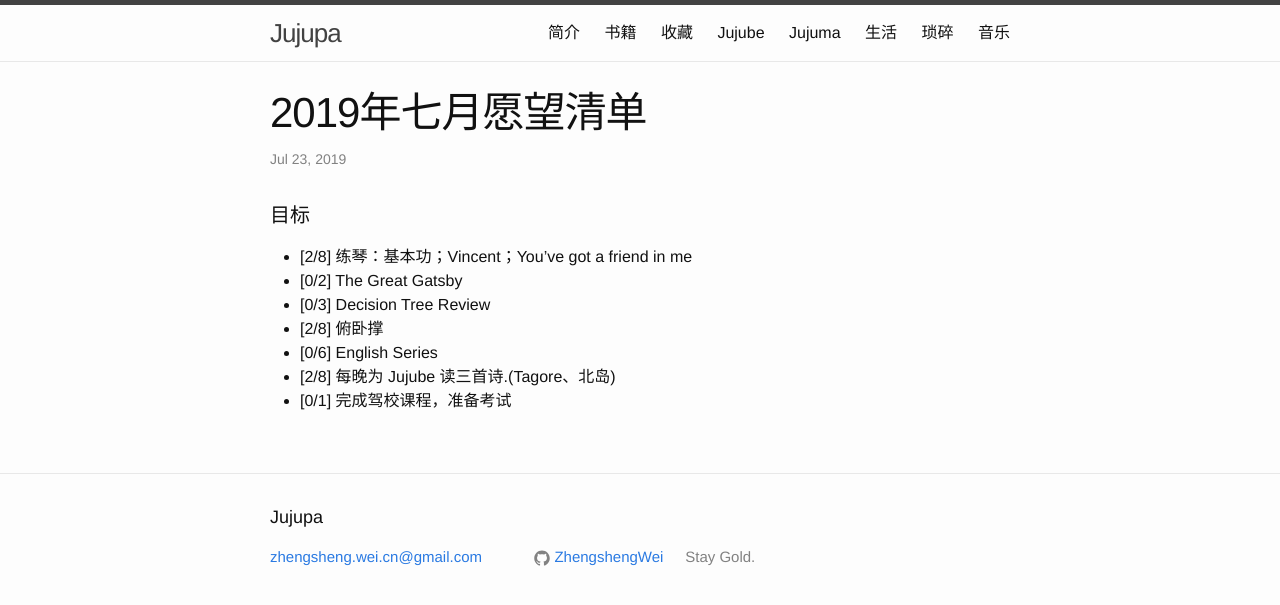
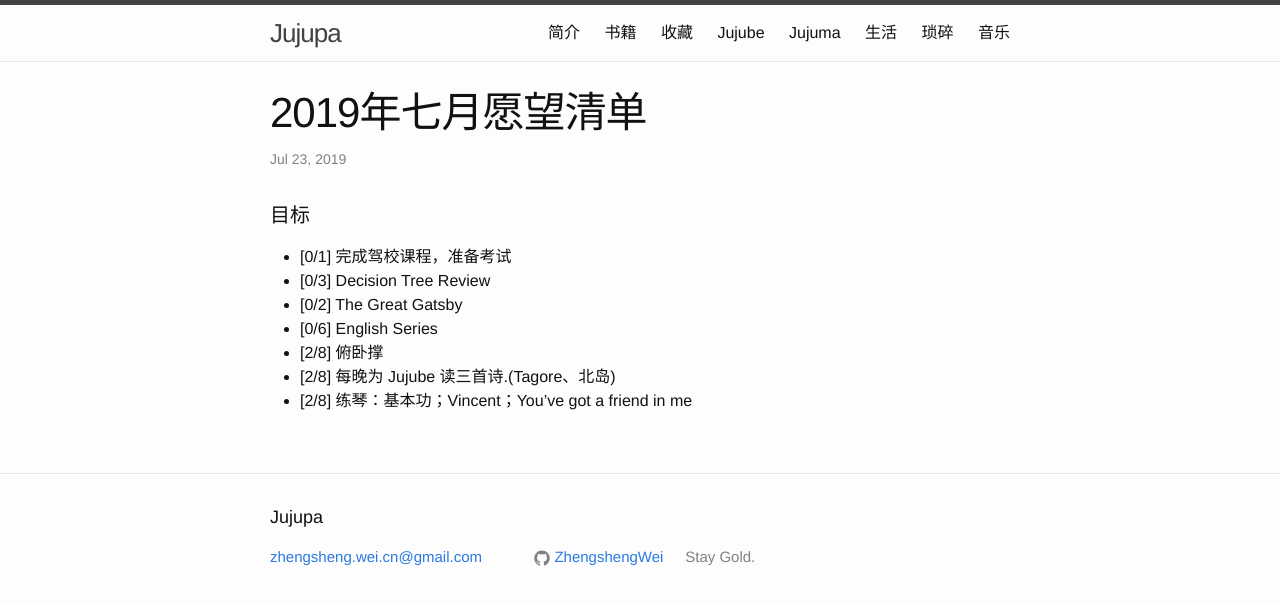
Before and after one commit to ZhengshengWei/zhengshengwei.github.io, a Jekyll site: the page built from _posts/2019-07-23-July-Wish.md, in a window 1280 px wide. Shown: the top 605 px of the page. Built offline with Jekyll 4.4.1, drawn with Linux system fonts in a browser that asks for light colours; comment, search, counter and statistics services are not loaded.

Commit message:
update wishes

```diff
--- a/_posts/2019-07-23-July-Wish.md
+++ b/_posts/2019-07-23-July-Wish.md
@@ -10,10 +10,10 @@ modify: 2019-07-23 14:00:00
 
 #### 目标
 
++ [0/1] 完成驾校课程，准备考试
++ [0/3] Decision Tree Review
++ [0/2] The Great Gatsby
++ [0/6] English Series
++ [2/8] 俯卧撑
++ [2/8] 每晚为 Jujube 读三首诗.(Tagore、北岛)
 + [2/8] 练琴：基本功；Vincent；You've got a friend in me
-+ [0/2] The Great Gatsby
-+ [0/3] Decision Tree Review
-+ [2/8] 俯卧撑
-+ [0/6] English Series
-+ [2/8] 每晚为 Jujube 读三首诗.(Tagore、北岛)
-+ [0/1] 完成驾校课程，准备考试
```
